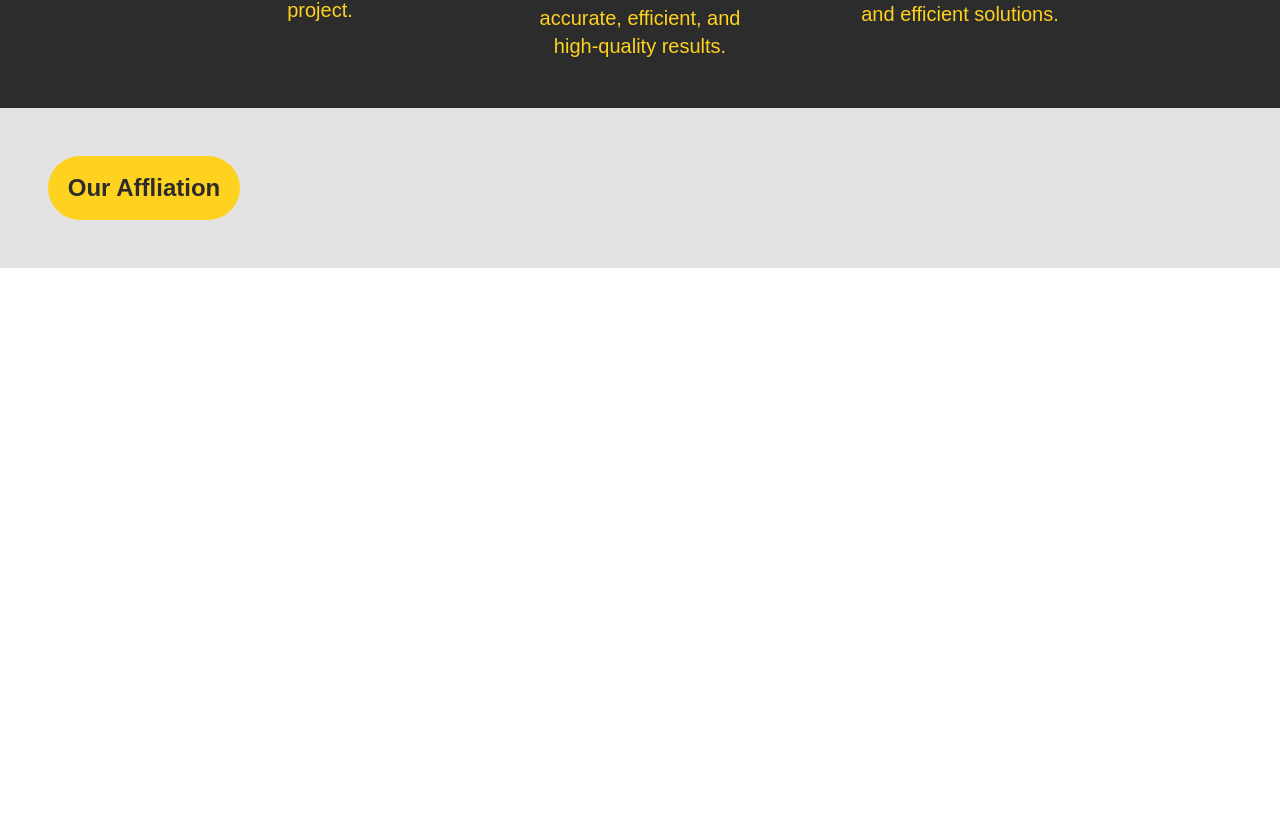
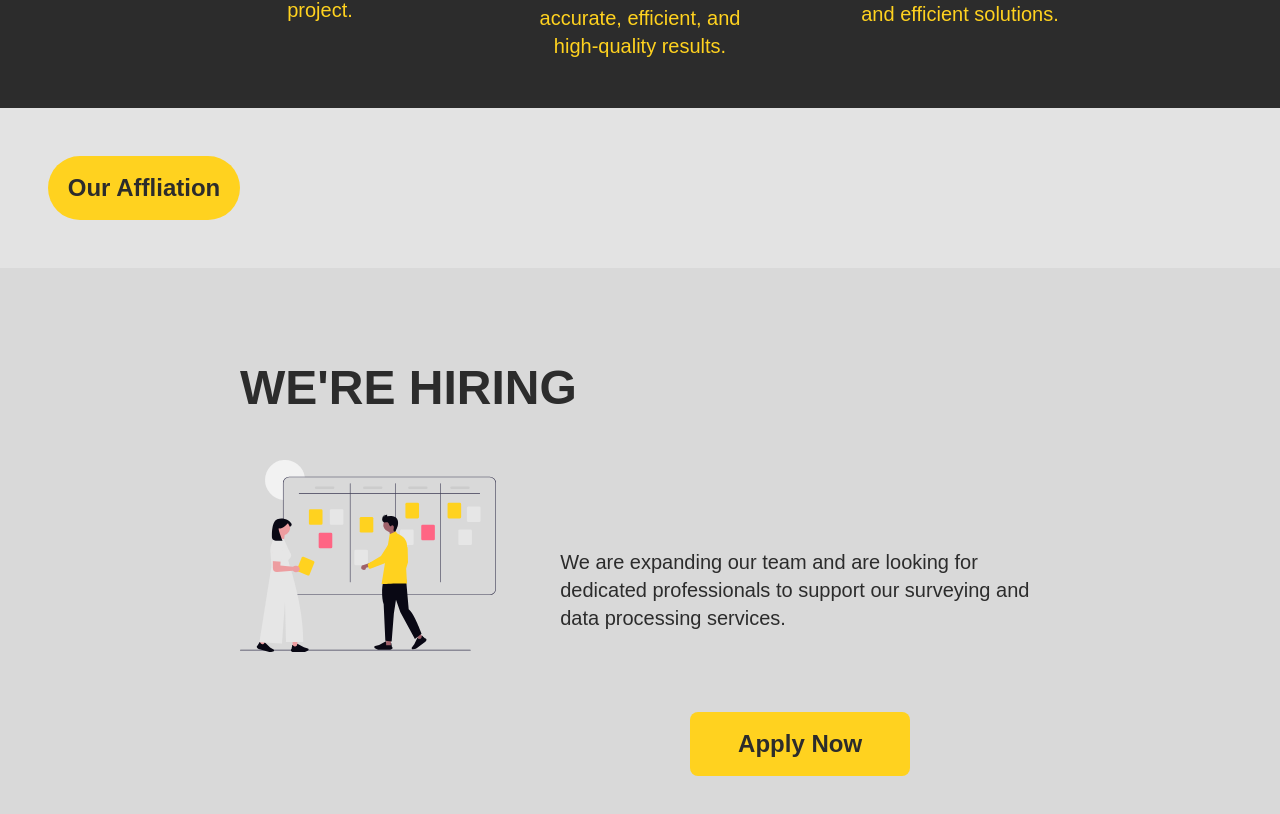
Before and after one commit to IanCheu052/ResourcesSurveyWebsite, a Next.js app in the folder my-app/: page /home in a window 1280 px wide. Shown: the part 1950-2764 px from the top of the page. Before the commit the page ends 2218 px from the top, so only its background shows below. Built offline with nearby package versions, Linux system fonts and the light colour scheme.

Commit message:
Made last part for home page

```diff
--- a/my-app/app/home/page.tsx
+++ b/my-app/app/home/page.tsx
@@ -130,6 +130,26 @@ export default function HomePage() {
 
                 </div>
             </div>
+            <div className="text-(--rs-black-1) text-4xl font-bold flex flex-col px-60 h-max-screen py-24 ">
+                <div className='flex align-left items-start text-5xl mb-12 font-bold'>
+                    WE'RE HIRING
+                </div>
+                <div className='flex flex-row item-center gap-8'>
+                    <div className='flex flex-col items-center '>
+                        <Image src='/icons/undraw_scrum-board.svg' alt="Aerial drone" width={600} height={400} />
+
+                    </div>
+                    <div className='flex flex-col font-light max-w-xl pt-12 pl-8 mt-10 items-center'>
+                        <div className='text-xl text-balanced'>
+                            We are expanding our team and are looking for dedicated professionals
+                            to support our surveying and data processing services.
+                        </div>
+                        <button className='bg-(--rs-yellow-1) text-2xl px-12 py-4 whitespace-nowrap mt-20 font-bold rounded-lg hover:bg-(--rs-black-1) hover:text-(--rs-yellow-1) transition duration-300'>
+                            Apply Now
+                        </button>
+                    </div>
+                </div>
+            </div>
         </div>
     );
 }
```
Also changed, not shown: my-app/public/icons/undraw_scrum-board.svg (added).
